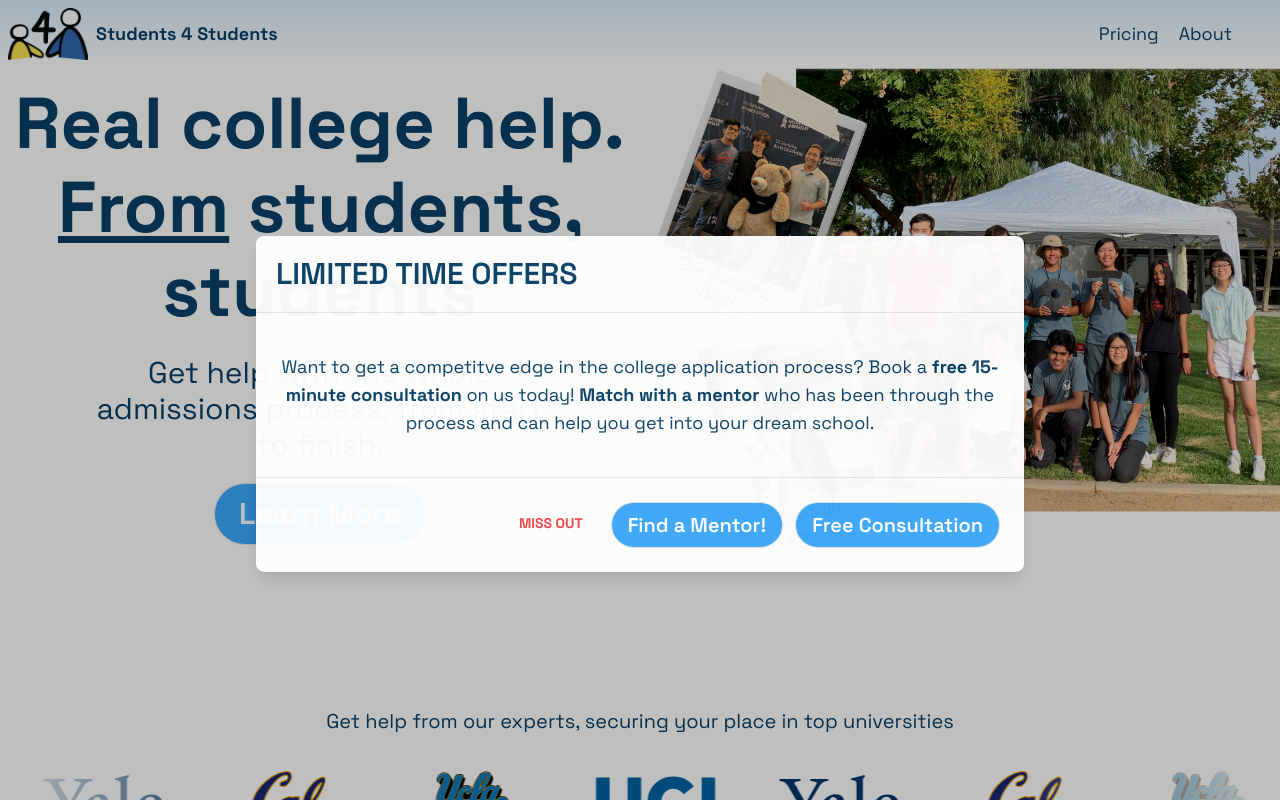
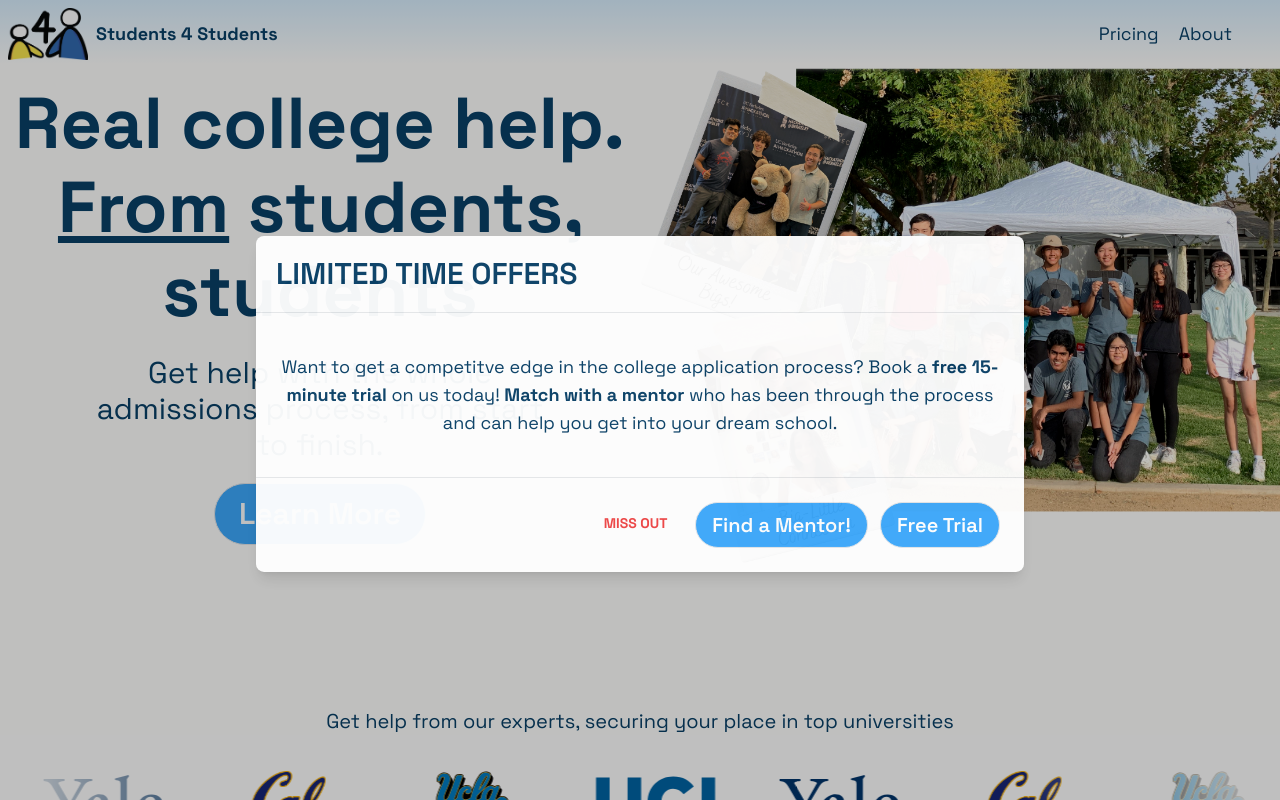
Before and after one commit to denniwang/s4s-website, a Next.js app: page / in a window 1280 px wide. Shown: the top 800 px of the page. Built offline with nearby package versions, Linux system fonts and the light colour scheme.

Commit message:
renamed consultation to free trial

```diff
--- a/components/old-pages/programs/page.tsx
+++ b/components/old-pages/programs/page.tsx
@@ -99,7 +99,7 @@ function Programs() {
     }
   ]
 
-  function ConsultationButton() {
+  function FreeTrialButton() {
     return (
       <a
         href='https://calendly.com/studs4students/15-min-free-trial'
@@ -110,7 +110,7 @@ function Programs() {
           size='large'
           className='duration-400 transform border transition-all hover:scale-110 hover:shadow-lg'
         >
-          Book consultation now!
+          Book free trial now!
         </Button>
       </a>
     )
@@ -201,9 +201,9 @@ function Programs() {
               <div className='hidden w-auto flex-col items-center justify-center gap-5 text-center underline md:flex md:text-xl'>
                 <p className='mb-4'>
                   {' '}
-                  Book a consultation below to get started!
+                  Book a free trial below to get started!
                 </p>
-                <ConsultationButton />
+                <FreeTrialButton />
               </div>
             </div>
             <div className='mb-4 block h-0.5 w-[30vw] bg-background-card md:hidden'></div>
@@ -239,8 +239,8 @@ function Programs() {
           </div>
 
           <div className='flex w-auto flex-col items-center justify-center gap-8 text-center underline md:hidden md:text-xl'>
-            <p className='mb-4'> Book a consultation below to get started!</p>
-            <ConsultationButton />
+            <p className='mb-4'> Book a free trial below to get started!</p>
+            <FreeTrialButton />
           </div>
 
           <div className='h-[50vh]  w-full md:w-[75vw] '>
@@ -285,9 +285,9 @@ function Programs() {
             </IconContext.Provider>
           </div>
           <p className='px-2 text-center'>
-            Get started today by booking a consultation below!
+            Get started today by booking a free trial below!
           </p>
-          <ConsultationButton />
+          <FreeTrialButton />
         </section>
 
         <div id='WW' className='h-2'></div>
@@ -310,7 +310,7 @@ function Programs() {
                 )
               })}
 
-              <ConsultationButton />
+              <FreeTrialButton />
             </div>
 
             <table
--- a/src/app/components/Modal.tsx
+++ b/src/app/components/Modal.tsx
@@ -71,10 +71,8 @@ export default function Modal({ showModal, setShowModal }: ModalProps) {
                   <p className='text-blueGray-500 text-md leading-relaxed md:my-4 md:text-lg'>
                     Want to get a competitve edge in the college application
                     process? Book a{' '}
-                    <span className='font-bold'>
-                      free 15-minute consultation{' '}
-                    </span>{' '}
-                    on us today!{' '}
+                    <span className='font-bold'>free 15-minute trial </span> on
+                    us today!{' '}
                     <span className='font-bold'>Match with a mentor </span>who
                     has been through the process and can help you get into your
                     dream school.{' '}
@@ -105,7 +103,7 @@ export default function Modal({ showModal, setShowModal }: ModalProps) {
                       rounded
                       className='duration-400 transform border transition-all hover:scale-110 hover:shadow-lg'
                     >
-                      <p className='text-md md:text-xl'>Free Consultation</p>
+                      <p className='text-md md:text-xl'>Free Trial</p>
                     </Button>
                   </a>
                 </div>
--- a/src/app/page.tsx
+++ b/src/app/page.tsx
@@ -145,7 +145,7 @@ export default function DashboardPage({}) {
       >
         <span className='group'>
           <span className='relative  px-1 group-hover:text-white'>
-            <span className='relative z-10'>Book a free consultation!</span>
+            <span className='relative z-10'>Book a free trial!</span>
             <span className='absolute bottom-0 left-0 z-0 h-0.5 w-full bg-primary transition-all group-hover:h-full '></span>
           </span>
         </span>
--- a/src/app/pricing/page.tsx
+++ b/src/app/pricing/page.tsx
@@ -45,7 +45,7 @@ export default function Pricing() {
       'Portfolio Development'
     ],
     image: '/s4s-trans.png',
-    buttonText: 'Book Free Consultation',
+    buttonText: 'Book Free Trial',
     buttonLink: 'https://calendly.com/studs4students/15-min-free-trial',
     note: "No commitment required. See if we're the right fit for you."
   }
@@ -74,10 +74,7 @@ export default function Pricing() {
     //subtitle: 'Real-time essay assistance',
     price: '25',
     period: '/hour',
-    features: [
-      'Real-time feedback and guidance',
-      'Brainstorming assistance',
-    ],
+    features: ['Real-time feedback and guidance', 'Brainstorming assistance'],
     image: '/sync-writing.png',
     buttonText: 'Schedule Live Session',
     buttonLink:
@@ -110,7 +107,9 @@ export default function Pricing() {
             {/* Header */}
             <div className='mb-6 flex flex-col items-center md:flex-row md:justify-between'>
               <div className='mb-4 md:mb-0'>
-                <h2 className='text-text text-3xl font-bold'>{service.title}</h2>
+                <h2 className='text-text text-3xl font-bold'>
+                  {service.title}
+                </h2>
                 <div className='mt-2 flex items-baseline gap-2'>
                   <span className='text-4xl font-bold text-button'>
                     {service.price}
@@ -167,7 +166,9 @@ export default function Pricing() {
                   {service.buttonText}
                 </Button>
               </a>
-              <p className='mt-3 text-center text-sm text-gray-500'>{service.note}</p>
+              <p className='mt-3 text-center text-sm text-gray-500'>
+                {service.note}
+              </p>
             </div>
           </div>
         ) : (
@@ -175,7 +176,9 @@ export default function Pricing() {
           <div className='flex flex-col items-center justify-between gap-8 md:flex-row md:items-start'>
             <div className='flex-1 space-y-6'>
               <div className='space-y-2'>
-                <h2 className='text-text text-2xl font-bold'>{service.title}</h2>
+                <h2 className='text-text text-2xl font-bold'>
+                  {service.title}
+                </h2>
                 {service.subtitle && (
                   <p className='italic text-gray-500'>{service.subtitle}</p>
                 )}
@@ -261,12 +264,14 @@ export default function Pricing() {
                 <Button
                   rounded
                   size='medium'
-                  className='w-full px-3 transform text-lg transition-all duration-300 hover:scale-105'
+                  className='w-full transform px-3 text-lg transition-all duration-300 hover:scale-105'
                 >
                   {service.buttonText}
                 </Button>
               </a>
-              <p className='text-center text-sm text-gray-500'>{service.note}</p>
+              <p className='text-center text-sm text-gray-500'>
+                {service.note}
+              </p>
             </div>
           </div>
         )}
```
